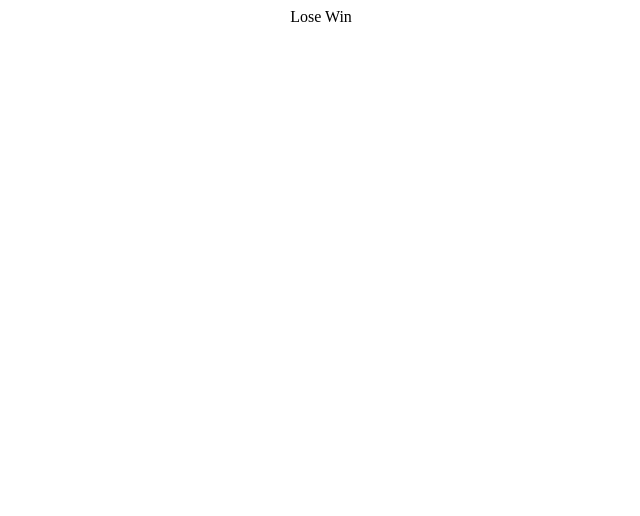
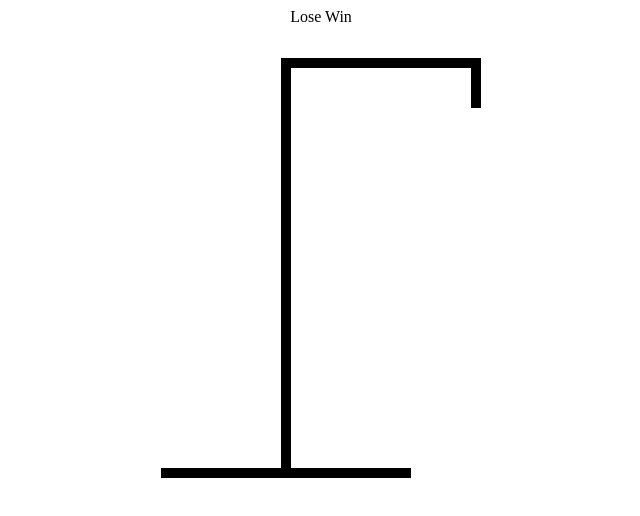
Before and after one commit to AlphaKappa44/Hanged-Man-React-Typescript, a React (Vite) app: page / in a window 1280 px wide. Shown: the top 516 px of the page, without its empty margins (319-959 px from the left). Built offline with nearby package versions, Linux system fonts and the light colour scheme.

Commit message:
Drawn static part of the hangman

```diff
--- a/src/HangmanDrawing.tsx
+++ b/src/HangmanDrawing.tsx
@@ -1,3 +1,8 @@
 export function HangmanDrawing () {
-
+    return <div style={{ position : "relative"}}>
+        <div style={{ height:"40px", width:"10px", background:"black", marginLeft:"310px", position: "absolute",top:"10px"}}></div>
+        <div style={{ height:"10px", width:"200px", background:"black", marginLeft:"120px"}}></div>
+        <div style={{ height:"400px", width:"10px", background:"black", marginLeft:"120px"}}></div>
+        <div style={{ height:"10px", width:"250px", background:"black"}}></div>
+    </div>
 }
```
Also changed, not shown: 1 other file (tests, documents, lock files or other folders).
